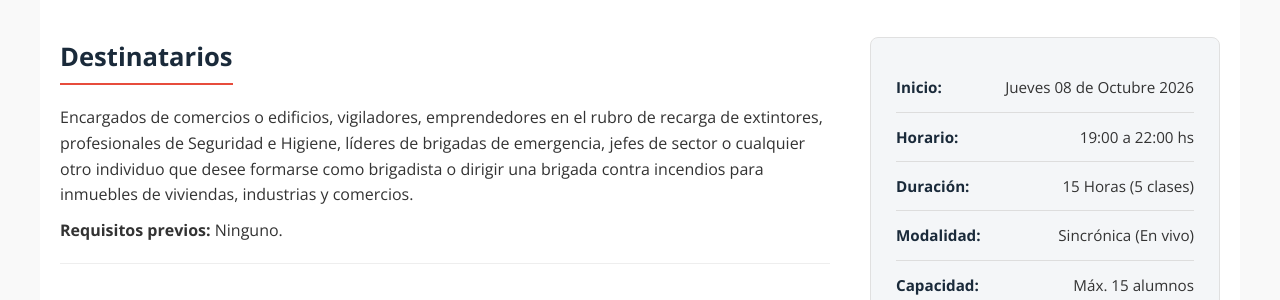
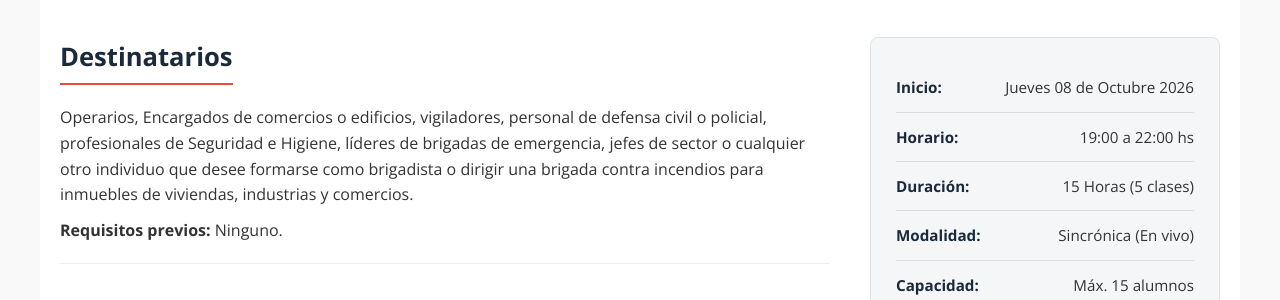
Before and after one commit to martov1/EDSI-nuevo-sitio, a Jekyll site: the page built from Particulares/Supervisor-y-brigadista/Supervisor-y-brigadista.html, in a window 1280 px wide and 900 px high. Shown: the part 365-665 px from the top of the window. Built offline with Jekyll 4.4.1, drawn with Linux system fonts in a browser that asks for light colours.

Commit message:
modif minima de textos

```diff
--- a/Particulares/Supervisor-y-brigadista/Supervisor-y-brigadista.html
+++ b/Particulares/Supervisor-y-brigadista/Supervisor-y-brigadista.html
@@ -25,7 +25,7 @@ redirect_from:
 
                 <section class="section-card">
                     <h2>Destinatarios</h2>
-                    <p>Encargados de comercios o edificios, vigiladores, emprendedores en el rubro de recarga de extintores, profesionales de Seguridad e Higiene, líderes de brigadas de emergencia, jefes de sector o cualquier otro individuo que desee formarse como brigadista o dirigir una brigada contra incendios para inmuebles de viviendas, industrias y comercios.</p>
+                    <p>Operarios, Encargados de comercios o edificios, vigiladores, personal de defensa civil o policial, profesionales de Seguridad e Higiene, líderes de brigadas de emergencia, jefes de sector o cualquier otro individuo que desee formarse como brigadista o dirigir una brigada contra incendios para inmuebles de viviendas, industrias y comercios.</p>
                     <p style="margin-top:10px;"><strong>Requisitos previos:</strong> Ninguno.</p>
                 </section>
 
```
